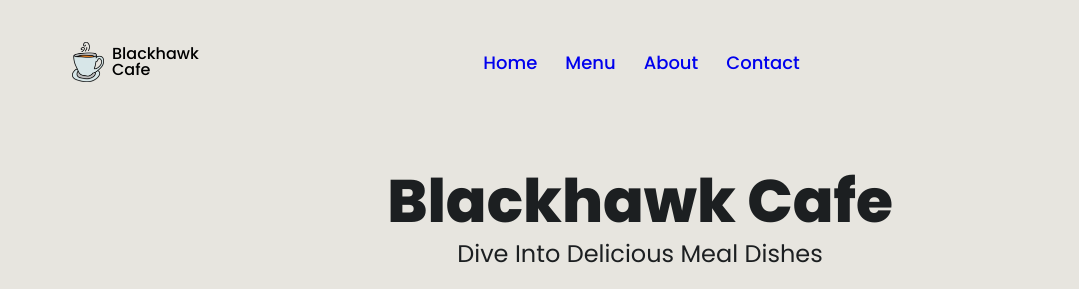
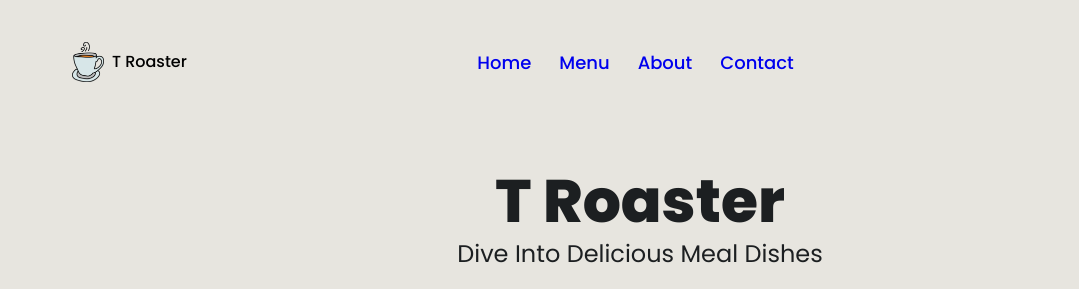
Before and after one commit to DanielHadianto456/lnt-be-study-case-1, a plain HTML site: page index.html in a window 1280 px wide. Shown: the top 289 px of the page, 0-1079 px from the left. Drawn offline with Linux system fonts and the light colour scheme.

Commit message:
feat: change cafe name

```diff
--- a/index.html
+++ b/index.html
@@ -3,7 +3,7 @@
 <head>
   <meta charset="UTF-8">
   <meta name="viewport" content="width=device-width, initial-scale=1.0">
-  <title>Blackhawk Restaurant</title>
+  <title>T Roaster</title>
   <link rel="stylesheet" href="style.css">
   <link href="https://fonts.googleapis.com/css2?family=Inter:ital,opsz,wght@0,14..32,100..900;1,14..32,100..900&family=Poppins:ital,wght@0,100;0,200;0,300;0,400;0,500;0,600;0,700;0,800;0,900;1,100;1,200;1,300;1,400;1,500;1,600;1,700;1,800;1,900&display=swap" rel="stylesheet">
 </head>
@@ -11,7 +11,7 @@
   <header>
     <div class="header-item">
       <img src="assets/images/coffeeLogo.webp" alt="logo" class="header-logo">
-      <span class="header-title">Blackhawk<br/>Cafe</span>
+      <span class="header-title">T Roaster</span>
     </div>
     <nav class="header-item">
       <a href="#">Home</a>
@@ -26,7 +26,7 @@
   </header>
   <main>
     <section class="hero-section">
-      <h1 class="hero-text">Blackhawk Cafe</h1>
+      <h1 class="hero-text">T Roaster</h1>
       <h2>Dive Into Delicious Meal Dishes</h2>
       <img src="assets/images/backgrounds/cafe-background.webp" alt="cafe-background">
     </section>
```
